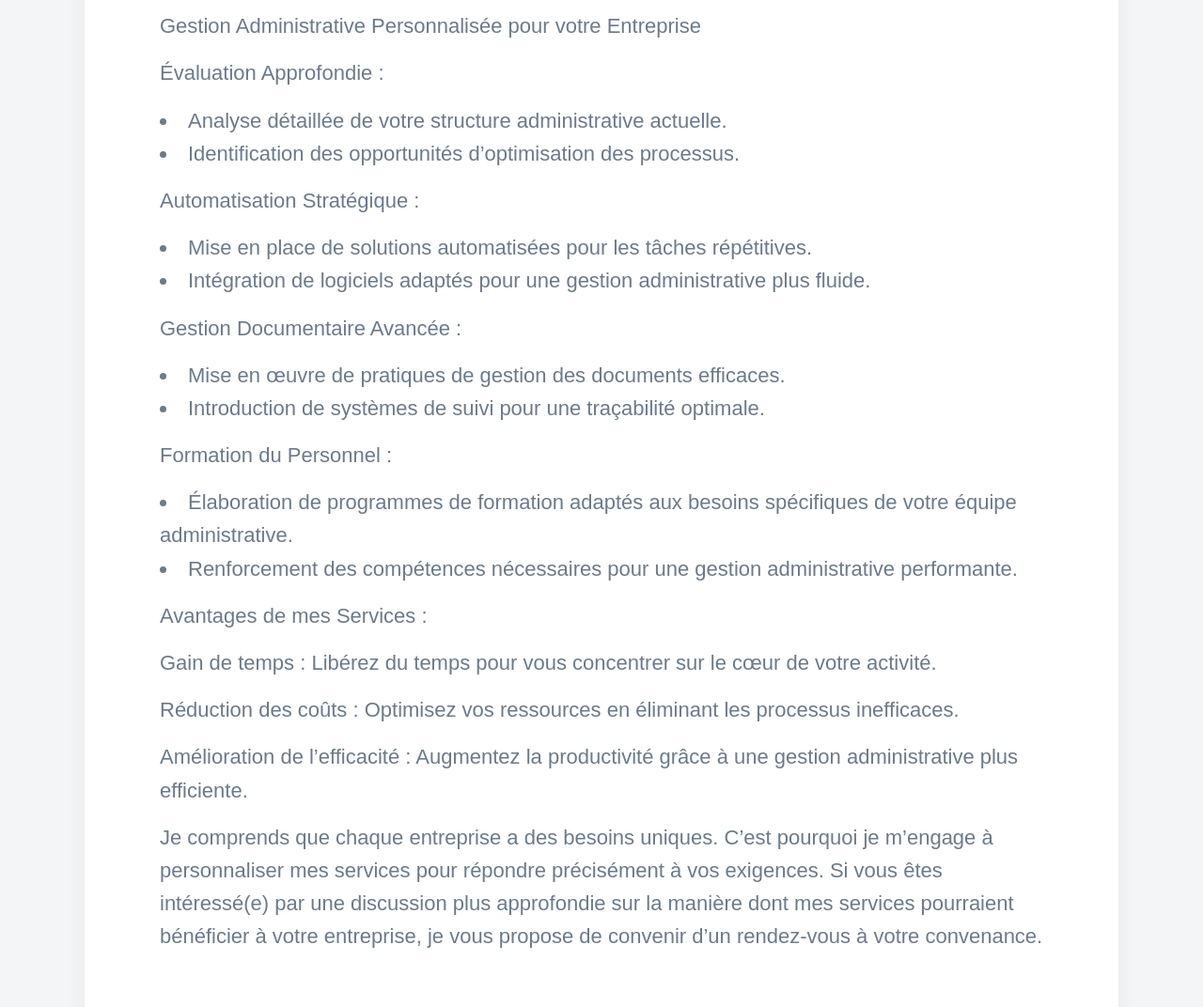
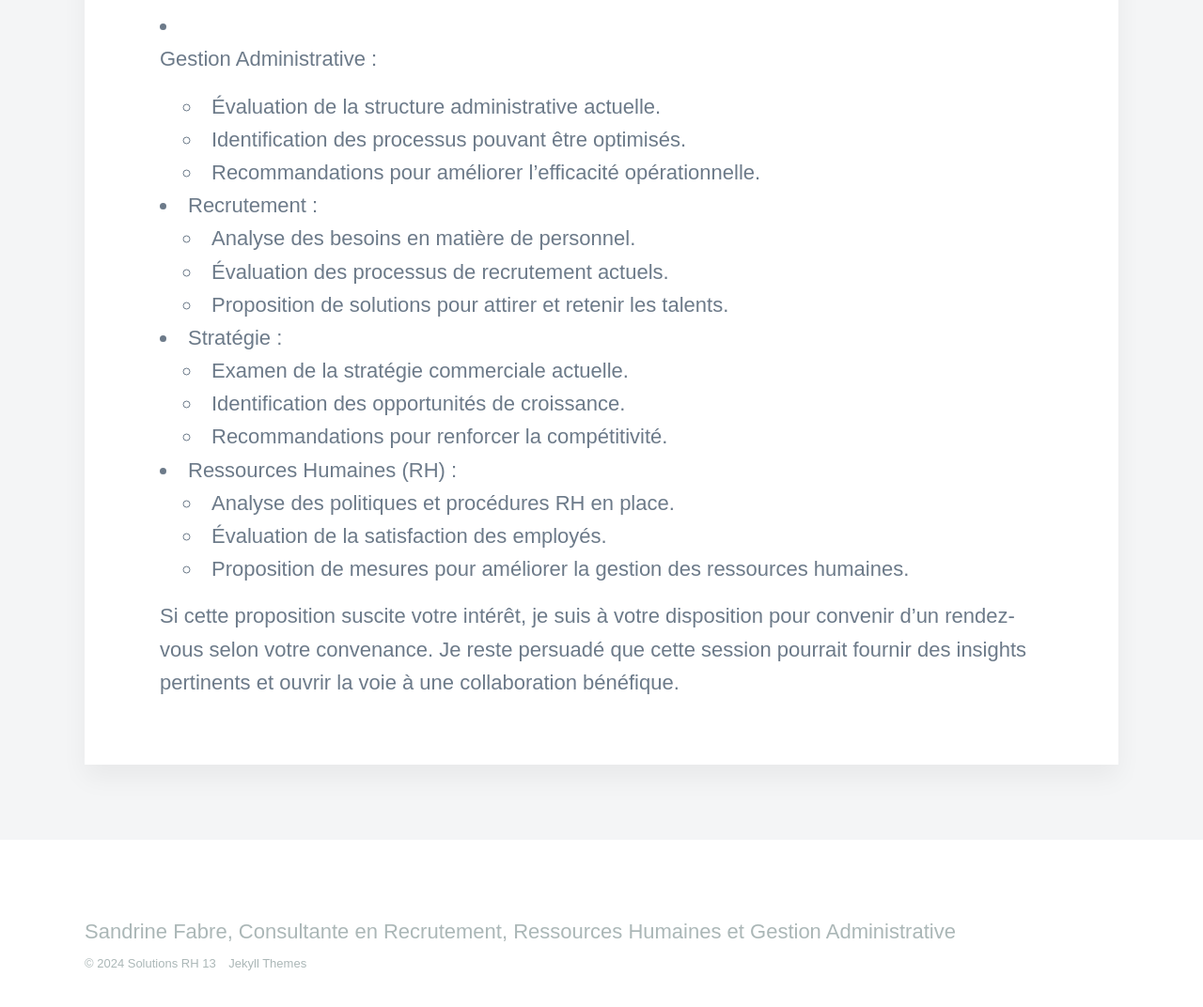
Before and after one commit to jeyries/solutionsrh13, a Jekyll site: the page built from _projects/2018-06-30-write-it-down.md, in a window 1280 px wide and 1400 px high, scrolled down 347 px. Shown: the part 245-1317 px from the top of the window at 94% size. Built offline with Jekyll 4.4.1, drawn with Linux system fonts in a browser that asks for light colours; nearby versions of some CDN libraries; some web fonts are replaced; some of the changed text lies outside the part shown.

Commit message:
Update 2018-06-30-write-it-down.md

```diff
--- a/_projects/2018-06-30-write-it-down.md
+++ b/_projects/2018-06-30-write-it-down.md
@@ -1,37 +1,35 @@
 ---
-title: 'Gestion Administrative'
+title: 'Session Découverte '
 subtitle: 'Lire la suite'
 date: 2018-06-30 00:00:00
-description: La gestion administrative peut devenir pesante et stressante, impactant la santé financière. Des processus complexes peuvent causer des problèmes. Il est essentiel de simplifier et d'améliorer ces aspects pour alléger les coûts et apaiser les tensions financières.
+description: L'objectif de cette session de 30 mn est de vous offrir un aperçu initial de la manière dont mon expertise peut contribuer à l'amélioration de votre entreprise. Les points à aborder durant cette séance pourraient inclure
 featured_image: '/images/work-02_dossiers.jpg'
 ---
 
-Gestion Administrative Personnalisée pour votre Entreprise
+* Gestion Administrative :
 
 
-Évaluation Approfondie :
-* Analyse détaillée de votre structure administrative actuelle.
-* Identification des opportunités d'optimisation des processus.
+    * Évaluation de la structure administrative actuelle.
+    * Identification des processus pouvant être optimisés.
+    * Recommandations pour améliorer l'efficacité opérationnelle.
 
-Automatisation Stratégique :
-* Mise en place de solutions automatisées pour les tâches répétitives.
-* Intégration de logiciels adaptés pour une gestion administrative plus fluide.
 
-Gestion Documentaire Avancée :
-* Mise en œuvre de pratiques de gestion des documents efficaces.
-* Introduction de systèmes de suivi pour une traçabilité optimale.
+* Recrutement :
+    * Analyse des besoins en matière de personnel.
+    * Évaluation des processus de recrutement actuels.
+    * Proposition de solutions pour attirer et retenir les talents.
 
-Formation du Personnel :
-* Élaboration de programmes de formation adaptés aux besoins spécifiques de votre équipe administrative.
-* Renforcement des compétences nécessaires pour une gestion administrative performante.
 
-Avantages de mes Services :
+* Stratégie :
+    * Examen de la stratégie commerciale actuelle.
+    * Identification des opportunités de croissance.
+    * Recommandations pour renforcer la compétitivité.
 
-Gain de temps : Libérez du temps pour vous concentrer sur le cœur de votre activité.
 
-Réduction des coûts : Optimisez vos ressources en éliminant les processus inefficaces.
+* Ressources Humaines (RH) :
+    * Analyse des politiques et procédures RH en place.
+    * Évaluation de la satisfaction des employés.
+    * Proposition de mesures pour améliorer la gestion des ressources humaines.
 
-Amélioration de l'efficacité : Augmentez la productivité grâce à une gestion administrative plus efficiente.
 
-Je comprends que chaque entreprise a des besoins uniques. C'est pourquoi je m'engage à personnaliser mes services pour répondre précisément à vos exigences.
-Si vous êtes intéressé(e) par une discussion plus approfondie sur la manière dont mes services pourraient bénéficier à votre entreprise, je vous propose de convenir d'un rendez-vous à votre convenance.
+Si cette proposition suscite votre intérêt, je suis à votre disposition pour convenir d'un rendez-vous selon votre convenance. Je reste persuadé que cette session pourrait fournir des insights pertinents et ouvrir la voie à une collaboration bénéfique.
```
